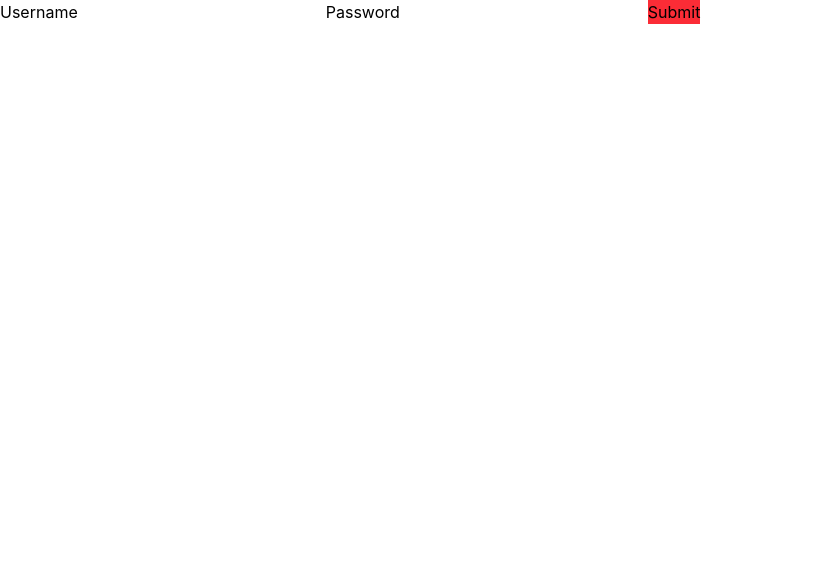
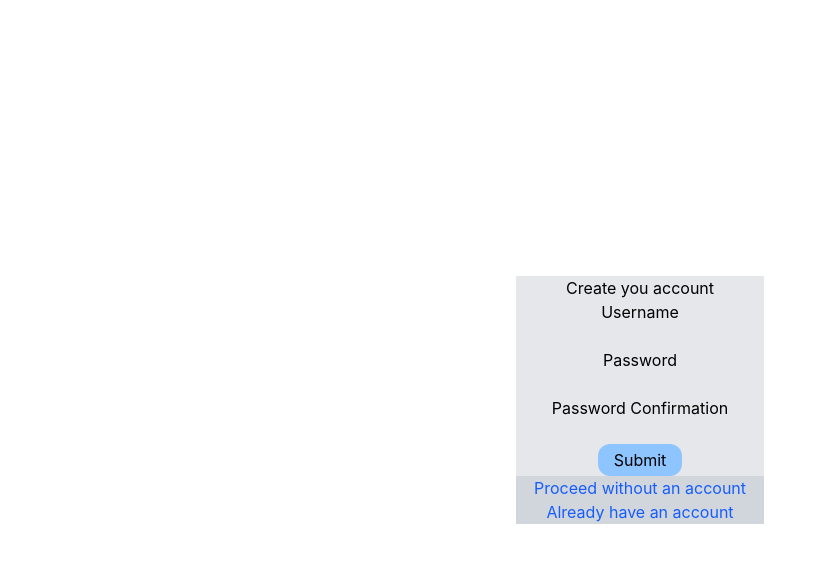
Before and after one commit to LuizzDutra/Tasks, a React (Vite) app in the folder public/: page /register in a window 1280 px wide. Shown: the top 562 px of the page, without its empty margins (0-826 px from the left). Built offline with nearby package versions, Linux system fonts and the light colour scheme; no server answers.

Commit message:
Login and Register flow done

```diff
--- a/public/src/Login.jsx
+++ b/public/src/Login.jsx
@@ -1,39 +1,35 @@
-import './App.css';
+import './Login.css';
 import { login } from './api';
+import UserForm from './UserForm.jsx';
+import { useState } from "react";
+
 
 const Login = () => {
+  const [notice, setNotice] = useState("");
   logged_redirect(JSON.parse(localStorage.getItem("logged")));
 
   function logged_redirect(logged){
     if(logged){
-      window.location.replace("/");
+      window.location.href = "/";
     }
   }
 
    async function login_form(form_data){
-     let logged = await login(form_data);
-     logged_redirect(logged);
+     let [logged, data] = await login(form_data);
+     if(logged){
+       logged_redirect(logged);
+     }
+     setNotice(data.detail);
   }
 
   return (
-    <div>
-    <form action={login_form}>
-      <label>Username
-      <input
-        name="username"
-        type="text"
-      />
-      </label>
-      <label>Password
-      <input
-        name="password"
-        type="password"
-      />
-      </label>
-      <button type="submit" class="bg-red-500">Submit</button>
-    </form>
+    <div class="flex h-screen">
+    <div class="flex flex-col w-fit m-auto items-center bg-gray-300 ">
+    <UserForm form_action={login_form} notice={notice}/>
+    <a href="/" class="text-blue-600">Proceed without an account</a>
+    <a href="/register" class="text-blue-600">Create Account</a>
     </div>
-
+    </div>
   );
 };
 
--- a/public/src/Register.jsx
+++ b/public/src/Register.jsx
@@ -1,7 +1,10 @@
-import './App.css';
+import './Login.css';
 import { register } from './api';
+import UserForm from './UserForm';
+import { useState } from 'react';
 
 const Register = () => {
+  const [notice, setNotice] = useState("")
   logged_redirect(JSON.parse(localStorage.getItem("logged")));
 
   function logged_redirect(logged){
@@ -10,32 +13,26 @@ const Register = () => {
     }
   }
 
-   async function register_form(form_data){
-     let registered = await register(form_data);
-     if(registered){
-       window.location.replace("/login");
-     }
+  async function register_form(form_data){
+    if(form_data.get("password") !== form_data.get("password_confirmation")){
+      setNotice("Passwords do not match");
+      return;
+    }
+    let [registered, data] = await register(form_data);
+    setNotice(data.detail);
+    if(registered){
+      window.location.replace("/login");
+    }
   }
 
   return (
-    <div>
-    <form action={register_form}>
-      <label>Username
-      <input
-        name="username"
-        type="text"
-      />
-      </label>
-      <label>Password
-      <input
-        name="password"
-        type="password"
-      />
-      </label>
-      <button type="submit" class="bg-red-500">Submit</button>
-    </form>
+    <div class="flex h-screen">
+    <div class="flex flex-col m-auto bg-gray-300 items-center">
+    <UserForm form_action={register_form} register={true} notice={notice}/>
+    <a href="/" class="text-blue-600">Proceed without an account</a>
+    <a href="/login" class="text-blue-600">Already have an account</a>
     </div>
-
+    </div>
   );
 };
 
--- a/public/src/TaskPage/Task/Task.jsx
+++ b/public/src/TaskPage/Task/Task.jsx
@@ -29,7 +29,7 @@ const Task = ({id, taskData, update, deleteFunc}) => {
         class={ buttonStyle }
         onClick={() => prog(1)}> Add </button>
       </div>
-      <button class={buttonStyle} style={{backgroundColor: "#FFAAAA"}} onClick={() => deleteFunc(id, taskData.id)}>Delete</button>
+      <button class={'bg-red-200 ' + buttonStyle} onClick={() => deleteFunc(id, taskData.id)}>Delete</button>
     </div>
   </div>
   );
--- a/public/src/TaskPage/TaskPage.jsx
+++ b/public/src/TaskPage/TaskPage.jsx
@@ -5,9 +5,14 @@ import Task from './Task/Task';
 import AddPanel from './AddPanel/AddPanel';
 
 import './TaskPage.css';
+import '../index.css';
 
 
 const TaskPage = () => {
+  if(localStorage.getItem("logged") == undefined){
+    window.location.href = "/register";
+  }
+
   const [taskState, setTaskState] = useState([]);
   const [activePanel, setActivePanel] = useState(false);
   const [loadedTasks, setLoadedTasks] = useState(false);
--- /dev/null
+++ b/public/src/UserForm.jsx
@@ -0,0 +1,53 @@
+import { useState } from "react";
+
+
+const UserForm = ({form_action, register=false, notice=""}) =>{
+  const [username, setUsername] = useState("");
+  const [password, setPassword] = useState("");
+
+  function form_action_middle(form_data){
+    setUsername(form_data.get("username"));
+    setPassword(form_data.get("password"));
+    form_action(form_data);
+  }
+
+  return(
+    <div class="m-auto w-fit bg-gray-200 text-center">
+    {!register && <p>Enter your login credentials</p>}
+    {register && <p>Create you account</p>}
+    <form action={form_action_middle} class="flex flex-col items-center text-center">
+    {(notice != "") && <label class="text-red-500">{notice}</label>}
+    <label for="username">Username</label>
+    <input
+    name="username"
+    id="username"
+    defaultValue={username}
+    required
+    />
+    <label for="password">Password</label>
+    <input
+    name="password"
+    type="password"
+    id="password"
+    defaultValue={password}
+    required
+    />
+    {register &&
+      <>
+      <label for="password_confirmation">Password Confirmation</label>
+      <input
+      name="password_confirmation"
+      id="password_confirmation"
+      type="password"
+      required
+      />
+      </>
+    }
+    <button type="submit" class="bg-blue-300 p-4 pt-1 pb-1 rounded-xl">Submit</button>
+    </form>
+    </div>
+  );
+}
+
+
+export default UserForm;
--- a/public/src/api.jsx
+++ b/public/src/api.jsx
@@ -6,26 +6,29 @@ let apiUrl = import.meta.env.VITE_API_URL
 
 export async function login(form_data){
   let status = false;
+  let data;
   await axios.request({
     method: "post",
     url: apiUrl + "/login",
     data: form_data,
     withCredentials: true
-  }).then((response) => {status = true})
-  .catch((error) => console.log(error));
+  }).then((response) => {status = true; data=response.data})
+  .catch((error) => {data=error.response.data});
   localStorage.setItem("logged", status);
-  return status;
+  return [status, data];
 }
 
 export async function register(form_data){
   let status = false;
+  let data;
   await axios.request({
     method: "POST",
     url: apiUrl + "/register",
     data: form_data,
     withCredentials: true
-  }).then((response) => {status = true});
-  return status;
+  }).then((response) => {status = true; data=response.data})
+  .catch((error) => {data=error.response.data});
+  return [status, data];
 }
 
 export async function logOut(){
```
Also changed, not shown: public/src/Login.css (renamed from public/src/App.css).
